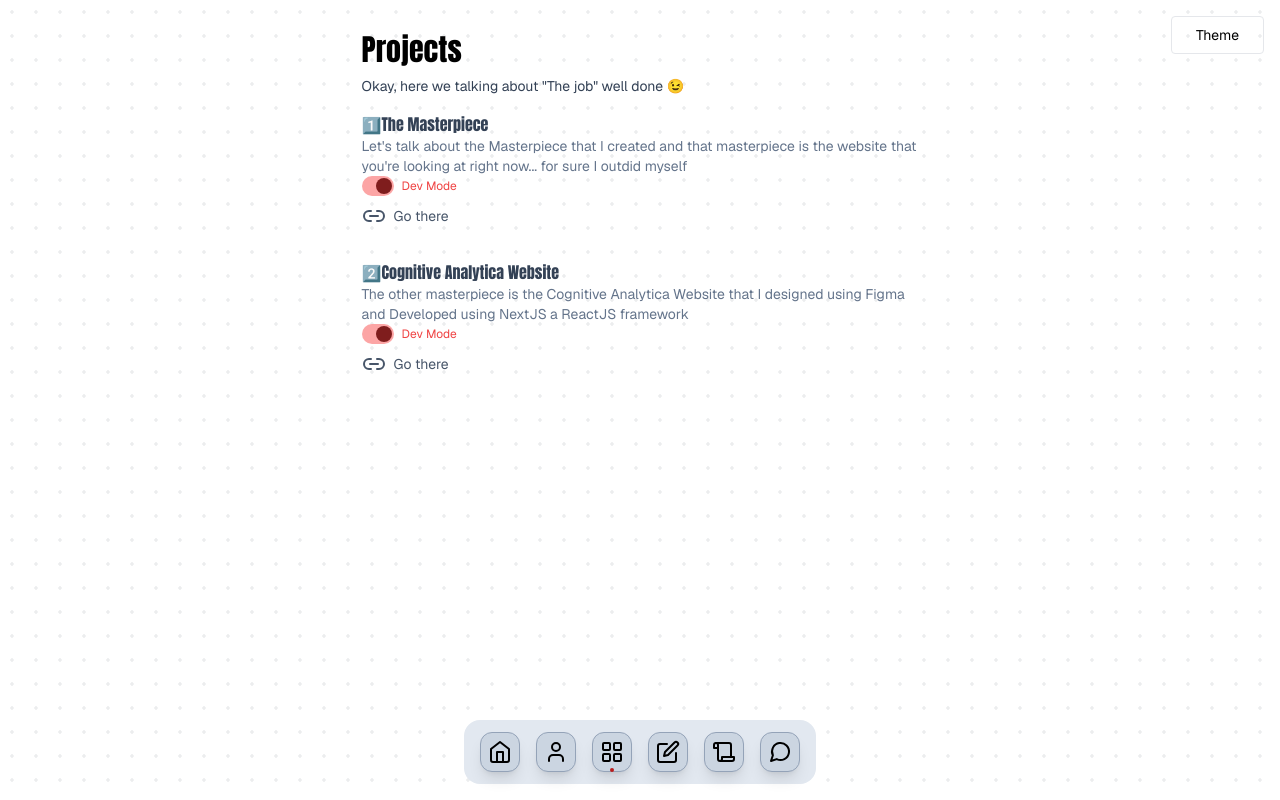
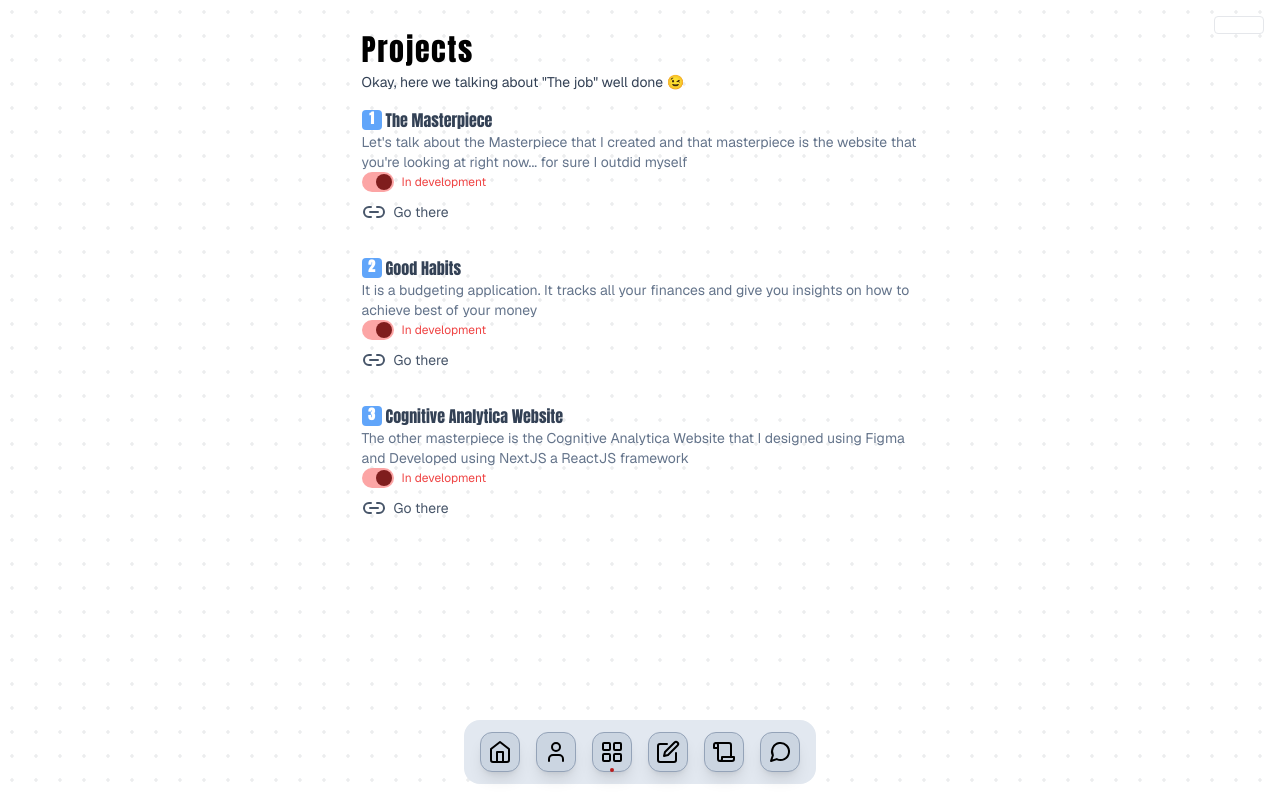
Before and after one commit to tmnyoni/tmnyoni.github.io, a Next.js app: page /projects in a window 1280 px wide. Built offline with nearby package versions, Linux system fonts and the light colour scheme.

Commit message:
fix projects pages.

```diff
--- a/src/app/(site)/projects/page.tsx
+++ b/src/app/(site)/projects/page.tsx
@@ -1,4 +1,5 @@
-import { Anton } from "next/font/google"
+import { ComponentProps } from "react"
+import { Anton, Caveat } from "next/font/google"
 import Link from "next/link"
 import { Link2 } from "lucide-react"
 
@@ -9,78 +10,111 @@ const anton = Anton({
     subsets: ["latin"],
 })
 
+const caveat = Caveat({
+    weight: ["400", "500", "600", "700"],
+    subsets: ["latin"],
+    variable: "--heading",
+})
+
+const projects = [
+    {
+        number: 1,
+        title: "The Masterpiece",
+        description:
+            "Let's talk about the Masterpiece that I created and that masterpiece is the website that you're looking at right now... for sure I outdid myself",
+        href: "/",
+        status: "In development",
+    },
+    {
+        number: 2,
+        title: "Good Habits",
+        description:
+            "It is a budgeting application. It tracks all your finances and give you insights on how to achieve best of your money",
+        href: "https://app.goodhabits.tmnyoni.site",
+        status: "In development",
+    },
+    {
+        number: 3,
+        title: "Cognitive Analytica Website",
+        description:
+            "The other masterpiece is the Cognitive Analytica Website that I designed using Figma and Developed using NextJS a ReactJS framework",
+        href: "https://cognitiveanalyticazimbabwe.com",
+        status: "In development",
+    },
+] as const
+
 export default function Page() {
     return (
         <main className="flex min-h-screen  w-screen flex-col px-2 pt-8">
             <section className="mx-auto max-w-[600px]">
                 <div>
-                    <div className={cn("text-3xl", anton.className)}>
+                    <div
+                        className={cn(
+                            "text-3xl tracking-wider",
+                            anton.className
+                        )}
+                    >
                         Projects
                     </div>
-                    <div className="mt-2 text-sm text-slate-700">
+                    <div className="mt-1 text-sm text-slate-700">
                         Okay, here we talking about &quot;The job&quot; well
                         done 😉
                     </div>
+                </div>
+
                 <div className="mt-4 grid gap-8">
+                    {projects.map((project) => (
+                        <Project key={project.number} {...project} />
+                    ))}
+                </div>
+            </section>
+        </main>
+    )
+}
+type ProjectProps = {
+    number: number
+    title: string
+    description: string
+    href: string
+    status?: string
+} & ComponentProps<"div">
+
+export function Project({
+    number,
+    title,
+    description,
+    href,
+    status,
+}: Readonly<ProjectProps>) {
+    return (
         <div>
-                            <h4
+            <div
                 className={cn(
-                                    "font-medium text-slate-700",
+                    "flex items-center gap-x-1 font-medium text-slate-700",
                     anton.className
                 )}
             >
-                                1️⃣The Masterpiece
-                            </h4>
-                            <p className="max-w-[60ch] text-sm text-slate-500">
-                                Let&apos;s talk about the Masterpiece that I
-                                created and that masterpiece is the website that
-                                you&apos;re looking at right now... for sure I
-                                outdid myself
-                            </p>
+                <div className="flex aspect-square h-5 items-center justify-center rounded bg-blue-400 pb-0.5 text-sm font-semibold text-white">
+                    {number}
+                </div>
+                <div>{title}</div>
+            </div>
+            <p className="max-w-[60ch] text-sm text-slate-500">{description}</p>
+            {status && (
                 <div className="flex items-center gap-2 text-xs text-red-500">
                     <div className="flex h-5 w-8 items-center justify-end rounded-full bg-red-300 px-0.5">
                         <div className="h-4 w-4 rounded-full bg-red-900"></div>
                     </div>
-                                <div>Dev Mode</div>
+                    <div>{status}</div>
                 </div>
+            )}
             <Link
-                                href="#master-piece"
-                                className="mt-2 flex items-center text-sm text-slate-600"
-                            >
-                                <Link2 className="mr-2" /> Go there
-                            </Link>
-                        </div>
-                        <div>
-                            <h4
-                                className={cn(
-                                    "font-medium text-slate-700",
-                                    anton.className
-                                )}
-                            >
-                                2️⃣Cognitive Analytica Website
-                            </h4>
-                            <p className="max-w-[60ch] text-sm text-slate-500">
-                                The other masterpiece is the Cognitive Analytica
-                                Website that I designed using Figma and
-                                Developed using NextJS a ReactJS framework
-                            </p>
-                            <div className="flex items-center gap-2 text-xs text-red-500">
-                                <div className="flex h-5 w-8 items-center justify-end rounded-full bg-red-300 px-0.5">
-                                    <div className="h-4 w-4 rounded-full bg-red-900"></div>
-                                </div>
-                                <div>Dev Mode</div>
-                            </div>
-                            <Link
-                                href="https://cognitiveanalyticazimbabwe.co.zw"
+                href={href}
                 target="_blank"
                 className="mt-2 flex items-center text-sm text-slate-600"
             >
                 <Link2 className="mr-2" /> <span>Go there</span>
             </Link>
         </div>
-                    </div>
-                </div>
-            </section>
-        </main>
     )
 }
--- a/src/app/(site)/theme-button.tsx
+++ b/src/app/(site)/theme-button.tsx
@@ -1,7 +1,9 @@
 "use client"
 
+import { Moon, Sun } from "lucide-react"
 import { useTheme } from "next-themes"
 
+import { cn } from "@/lib/utils"
 import { Button } from "@/components/ui/button"
 
 export function ToggleThemeButton() {
@@ -13,7 +15,8 @@ export function ToggleThemeButton() {
                 setTheme(theme === "light" ? "dark" : "light")
             }}
         >
-            Theme
+            <Moon className={cn(theme === "light" ? "block" : "hidden")} />
+            <Sun className={cn(theme === "dark" ? "block" : "hidden")} />
         </Button>
     )
 }
--- a/src/components/dock-item.tsx
+++ b/src/components/dock-item.tsx
@@ -62,14 +62,14 @@ export function DockItem({
             )}
             {...props}
         >
-            <div className="text-medium mb-1 hidden rounded bg-slate-300 px-3 py-1 text-xs opacity-0 duration-300 group-hover:block group-hover:scale-110 group-hover:opacity-90 ">
+            <div className="text-medium mb-1 hidden rounded bg-slate-300 px-3 py-1 text-xs opacity-0 duration-300 group-hover:block group-hover:scale-110 group-hover:opacity-90 dark:bg-black ">
                 {label}
             </div>
 
             <motion.div
                 ref={ref}
                 style={{ width }}
-                className="flex aspect-square w-10 items-center justify-center  rounded-xl border border-slate-400 bg-slate-300 shadow-lg duration-100 active:scale-90"
+                className="flex aspect-square w-10 items-center justify-center  rounded-xl border border-slate-400 bg-slate-300 shadow-lg duration-100 active:scale-90 dark:bg-black"
             >
                 <Icon className="duration-400 transition-all group-hover:scale-150" />
                 <span className="sr-only">{label}</span>
--- a/src/components/dock.tsx
+++ b/src/components/dock.tsx
@@ -21,7 +21,7 @@ export default function DesktopDock({ className }: Readonly<DesktopDockProps>) {
             onMouseMove={(e) => mouseXPosition.set(e.pageX)}
             onMouseLeave={() => mouseXPosition.set(Infinity)}
             className={cn(
-                "mx-auto hidden h-16 items-end justify-evenly gap-4 rounded-2xl bg-slate-200 px-4 pb-3",
+                "mx-auto hidden h-16 items-end justify-evenly gap-4 rounded-2xl bg-slate-200 px-4 pb-3 dark:bg-slate-800",
                 className
             )}
         >
```
Lines whose indentation alone changed are shown as unchanged.
